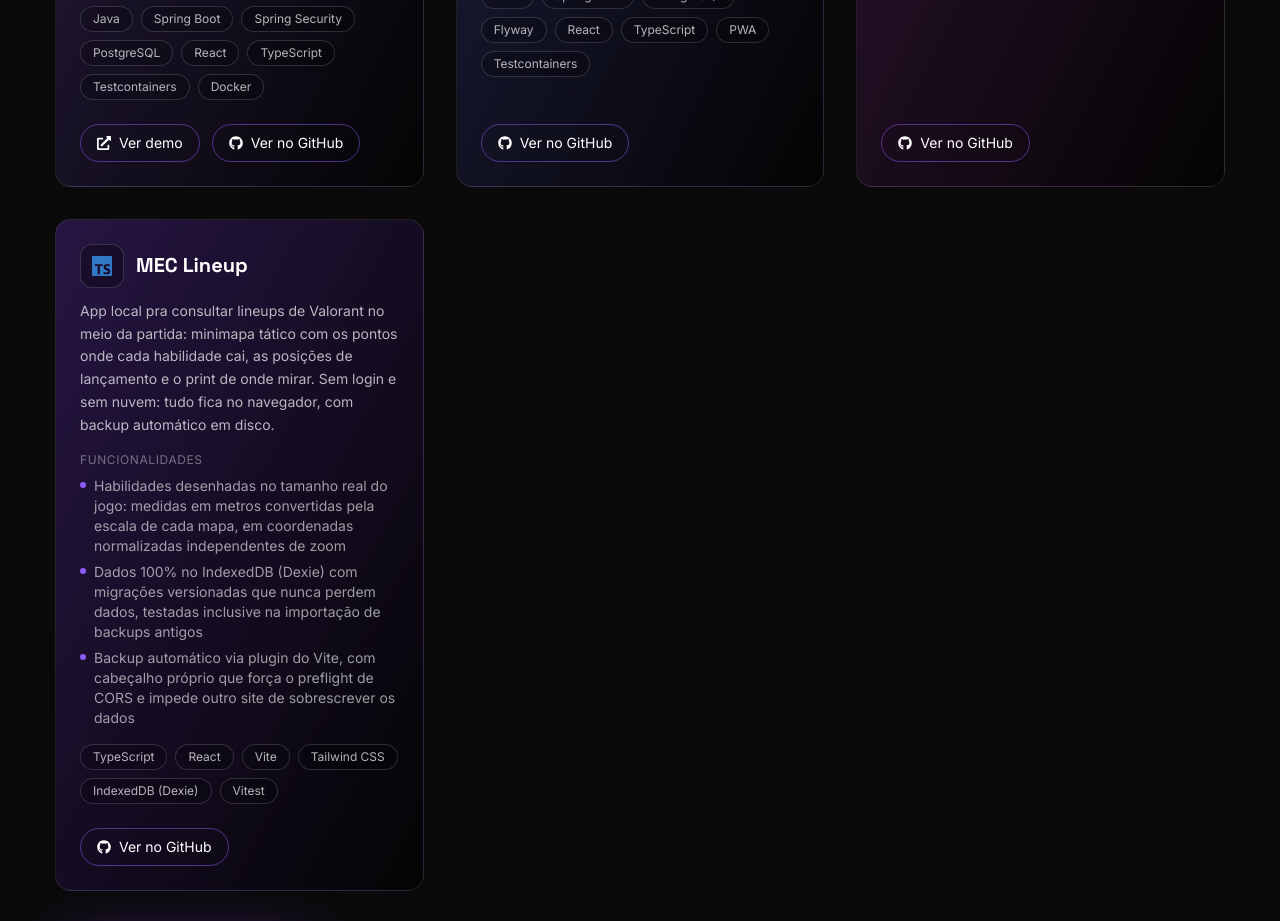
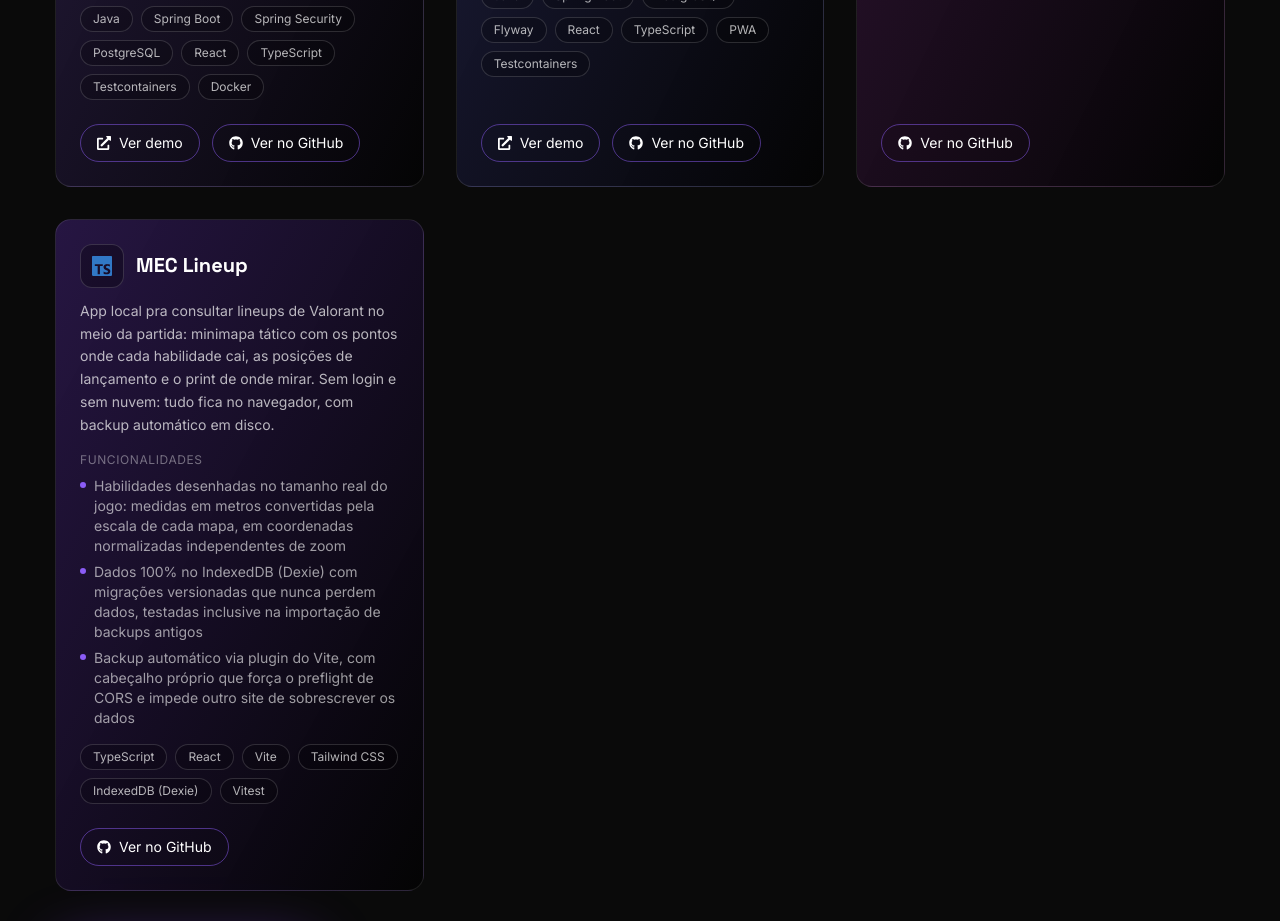
Before and after one commit to merlinmec/portfolio, a React (Create React App) app: page / in a window 1280 px wide. Shown: the part 2380-3301 px from the top of the page. Built offline with nearby package versions, Linux system fonts and the light colour scheme.

Commit message:
feat: liga o botao de demo do Arvore
A demo publica do Arvore esta no ar no Render. O link /demo cria um
visitante com dez semanas de dados ficticios num schema proprio do
Postgres, apagado em 24 h.

```diff
--- a/src/data/projects.js
+++ b/src/data/projects.js
@@ -23,8 +23,8 @@
     language: 'Java',
     tech: ['Java', 'Spring Boot', 'PostgreSQL', 'Flyway', 'React', 'TypeScript', 'PWA', 'Testcontainers'],
     repoUrl: 'https://github.com/merlinmec/arvore',
-    // preencher com https://<endereço no Render>/demo depois do deploy (docs/DEMO.md no repo)
-    demoUrl: null,
+    // /demo cria um visitante com dez semanas de dados fictícios, num schema próprio (docs/DEMO.md no repo).
+    demoUrl: 'https://arvore-demo.onrender.com/demo',
     private: false,
   },
   {
```
